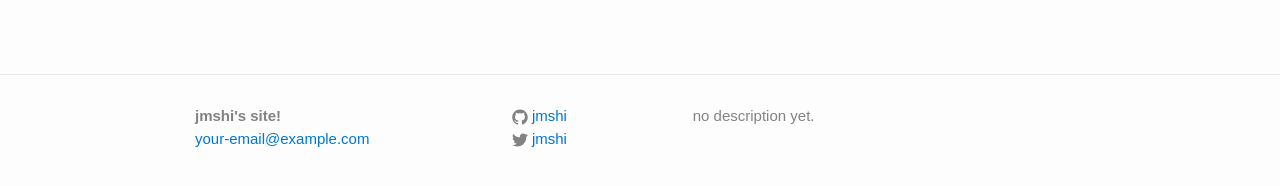
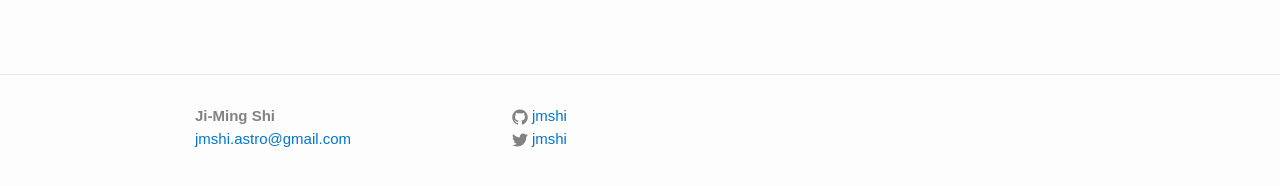
Before and after one commit to jmshi/jmshi.github.io, a Jekyll site: the page built from index.md, in a window 1280 px wide. Shown: the part 205-391 px from the top of the page. Built offline with Jekyll 4.4.1, drawn with Linux system fonts in a browser that asks for light colours.

Commit message:
Update _config.yml

```diff
--- a/_config.yml
+++ b/_config.yml
@@ -13,9 +13,9 @@
 # you will see them accessed via {{ site.title }}, {{ site.email }}, and so on.
 # You can create any custom variable you would like, and they will be accessible
 # in the templates via {{ site.myvariable }}.
-title: jmshi's site!
-email: your-email@example.com
-description: no description yet. # this means to ignore newlines until "baseurl:"
+title: Ji-Ming Shi
+email: jmshi.astro@gmail.com
+description: #no description yet. # this means to ignore newlines until "baseurl:"
         #Write an awesome description for your new site here. You can edit this
         #line in _config.yml. It will appear in your document head meta (for
         #Google search results) and in your feed.xml site description.
```
